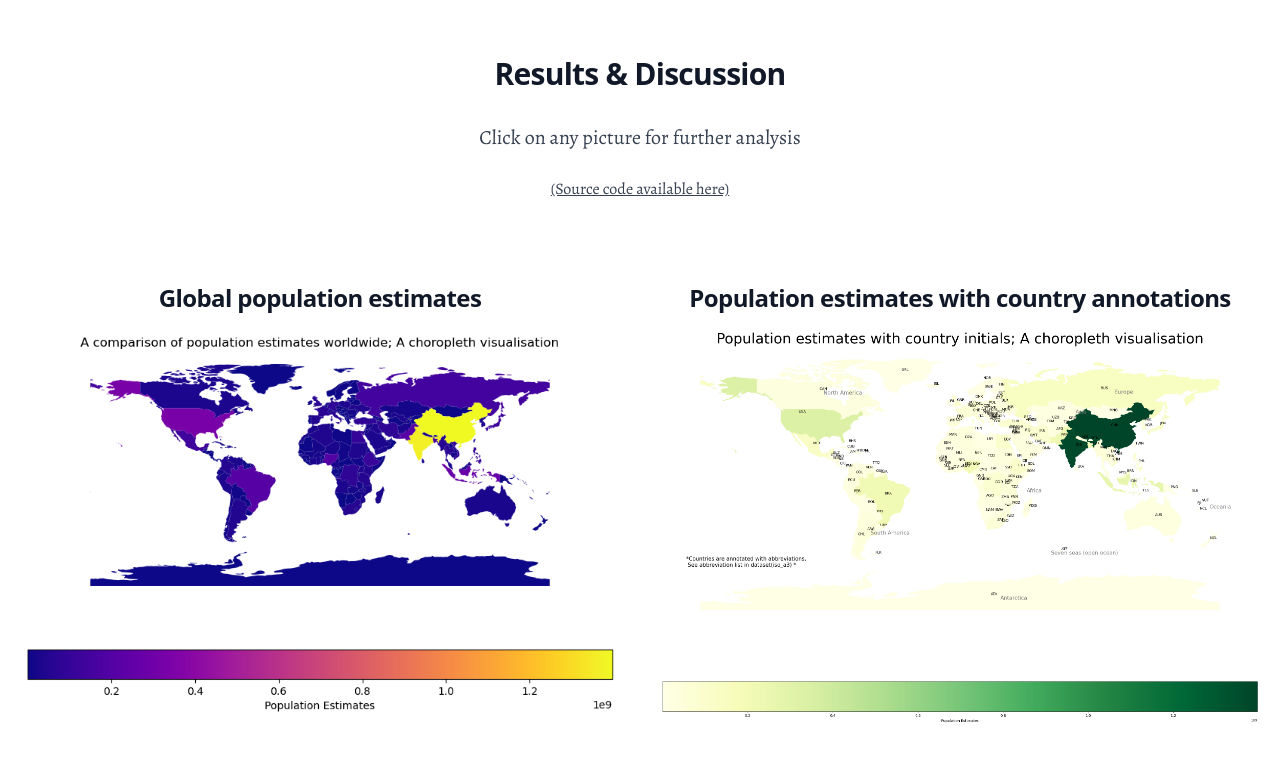
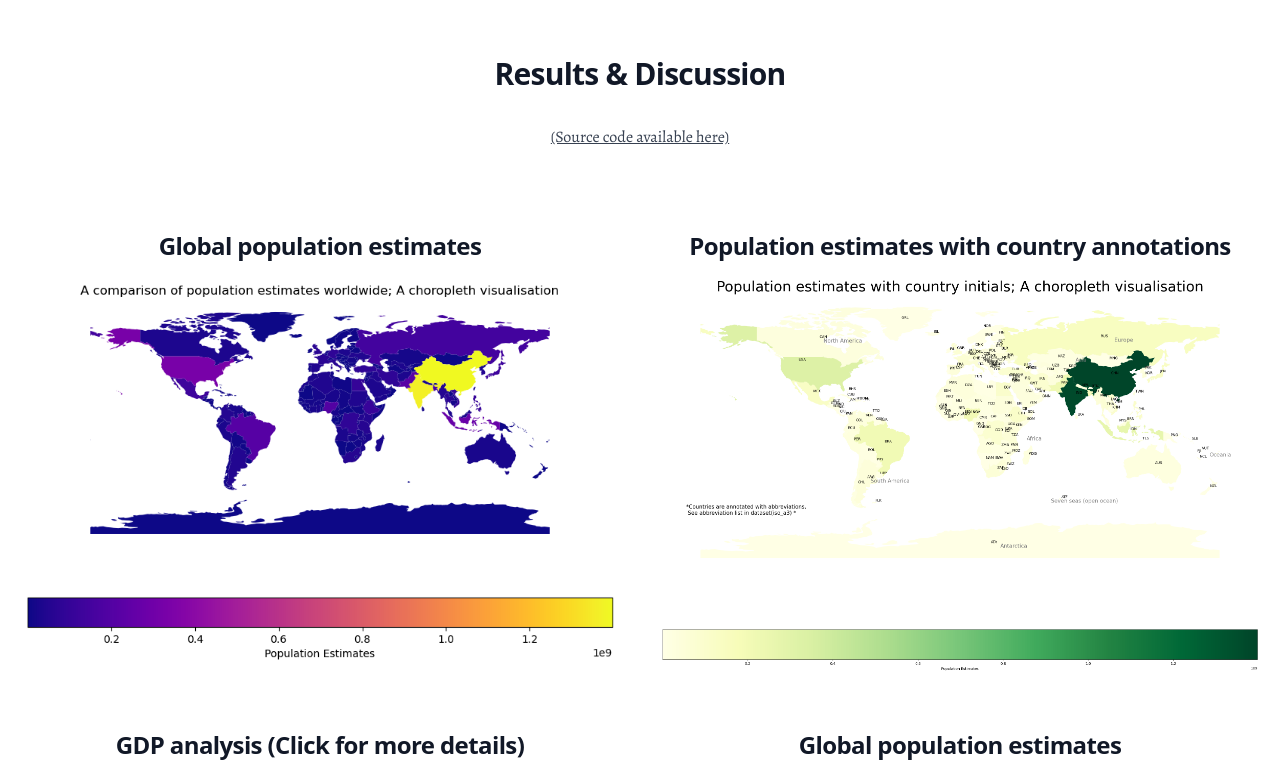
Before and after one commit to mac455/data-science_portfolio, a Next.js app: page /naturalEarth in a window 1280 px wide. Shown: the part 500-1276 px from the top of the page. Built offline with nearby package versions, Linux system fonts and the light colour scheme; a web font is replaced by a local one.

Commit message:
Fixed GDP Layout v2

```diff
--- a/src/app/naturalEarth/page.tsx
+++ b/src/app/naturalEarth/page.tsx
@@ -41,7 +41,6 @@ const Earth = () => {
 
             {/* Results & Discussion */}
             <h1 className="text-2xl md:text-3xl text-center font-bold text-gray-900 tracking-tight p-8">Results & Discussion</h1>
-            <p className="text-base md:text-xl text-center font-alegreya text-gray-700 leading-relaxed mb-6 px-4">Click on any picture for further analysis</p>
             <a className="block mx-auto text-base w-full text-center md:w-1/6  font-alegreya text-gray-700 leading-relaxed mb-6 px-4 underline underline-offset-1 focus:text-purple-500 "
             href='https://github.com/mac455/natural-earth/tree/main'
             target='_blank'
@@ -74,7 +73,7 @@ const Earth = () => {
             <div className='flex flex-col md:flex-row justify-center gap-10'>
                 {/* GDP and GDP per capita*/}
                 <div className='flex-col'>
-                    <h3 className="mt-10 text-xl md:text-2xl text-center font-bold text-gray-900 tracking-tight p-4">GDP & GDP per capita analysis</h3>
+                    <h3 className="mt-10 text-xl md:text-2xl text-center font-bold text-gray-900 tracking-tight p-4">GDP analysis (Click for more details)</h3>
                     <ModalHandler imagesArray={GDP} imageIndex={0} />
                 </div>
                 <div className='flex-col'>
```
